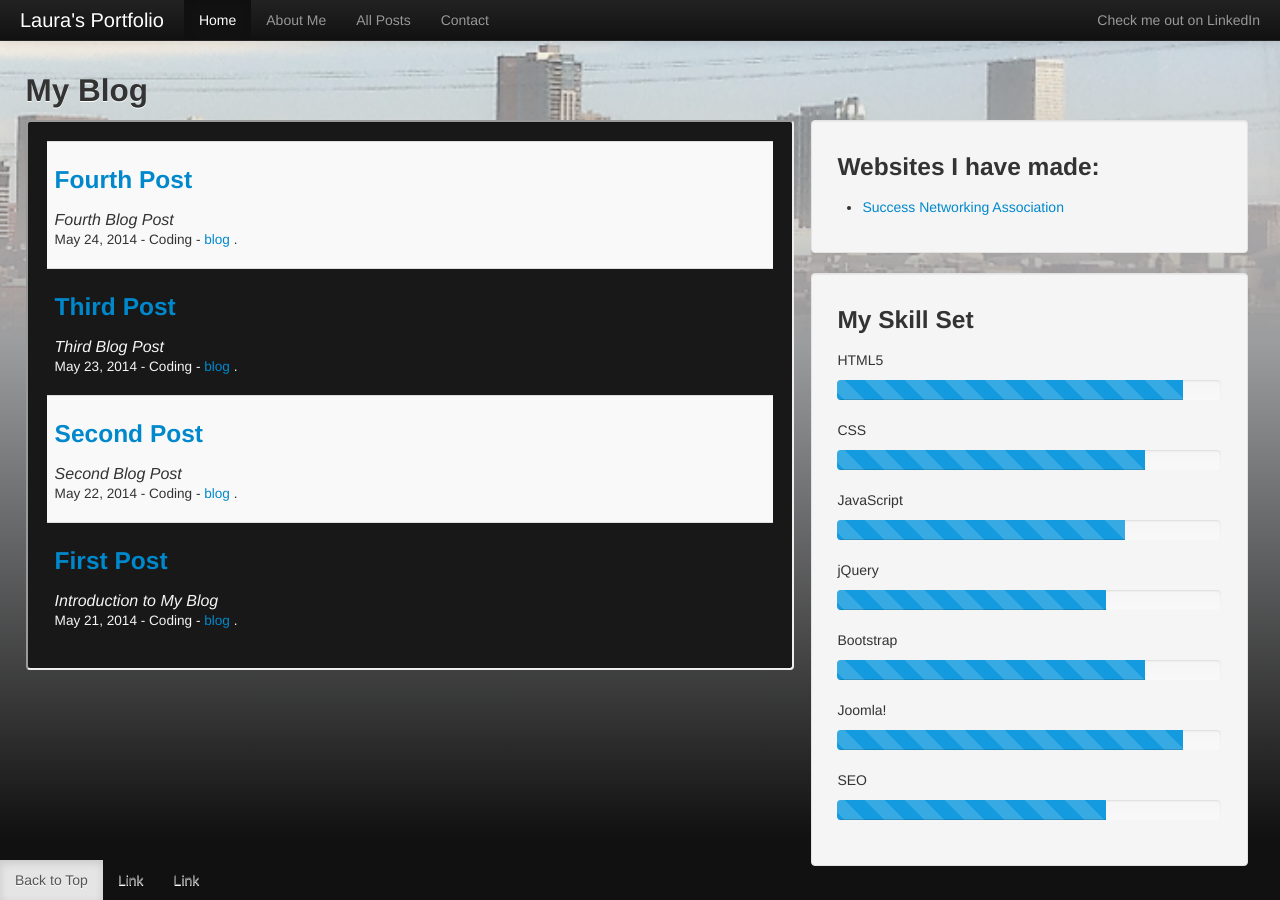
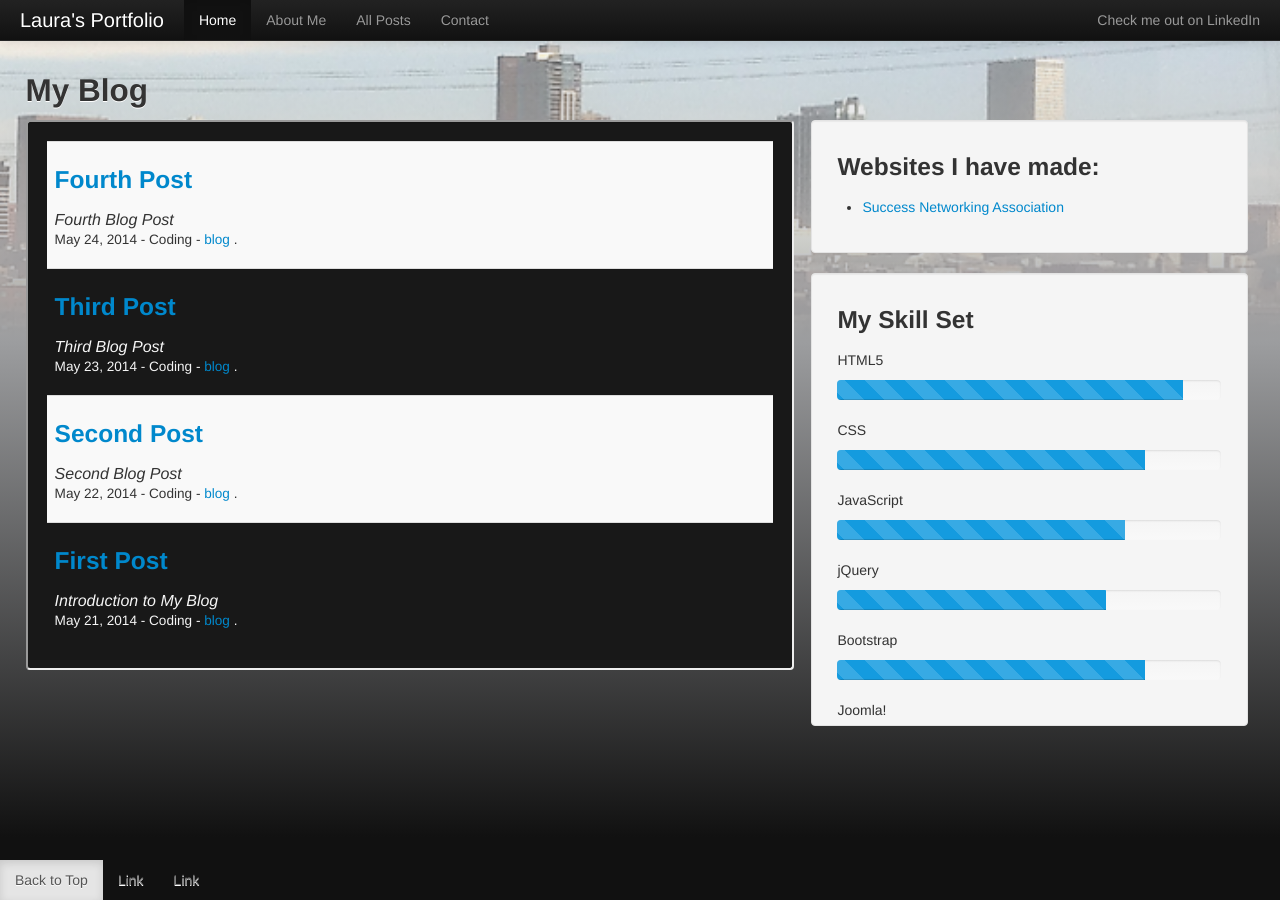
Before and after one commit to LauraR6561/Laurar6561.github.io, a Jekyll site: the page built from index.html, in a window 1280 px wide. Built offline with Jekyll 4.4.1, drawn with Linux system fonts in a browser that asks for light colours; Markdown is read by kramdown in place of the engine named in the settings.

Commit message:
added max-height

```diff
--- a/css/template.css
+++ b/css/template.css
@@ -44,6 +44,8 @@ filter: progid:DXImageTransform.Microsoft.gradient( startColorstr='#00000000', e
     margin-right: 2.5%;
     float:right;
     padding:2%;
+    max-height: 400px;
+    overflow: auto;
 }
 
 .table-striped tbody>tr:nth-child(odd)>td, .table-striped tbody>tr:nth-child(odd)>th {
```
